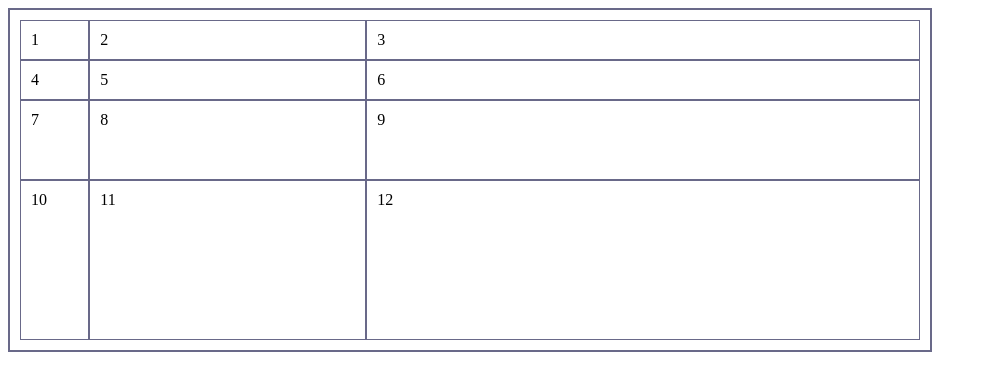
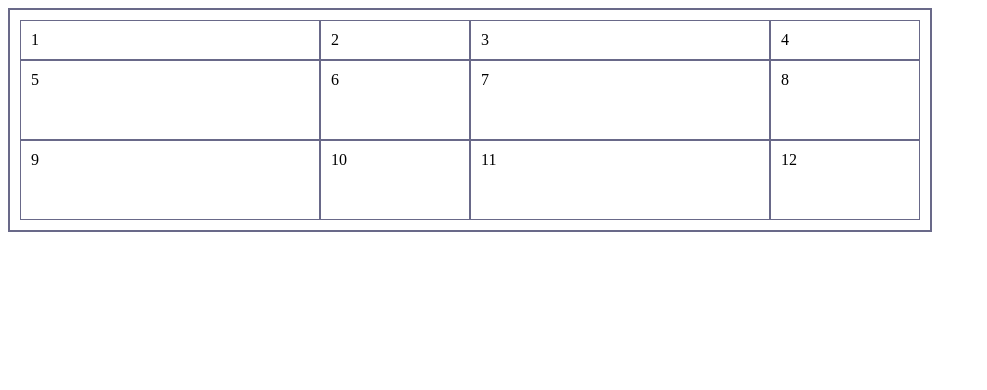
Before and after one commit to luv1taveri/silver-sniffle, a plain HTML site: page Grid/12/index.html in a window 1280 px wide. Shown: the whole page, without its empty margins (0-987 px from the left). Drawn offline with Linux system fonts and the light colour scheme.

Commit message:
feat(grid): implement fourth grid-template layout

```diff
--- a/Grid/12/style.css
+++ b/Grid/12/style.css
@@ -1,6 +1,6 @@
 #parent {
 	display: grid;
-	grid-template: 1fr 1fr 2fr 4fr / 1fr 4fr 8fr ;
+	grid-template: 1fr 2fr 2fr / 4fr 2fr 4fr 2fr  ;
 	border: 2px solid #696989;
 	padding: 10px;
 	width: 900px;
```
